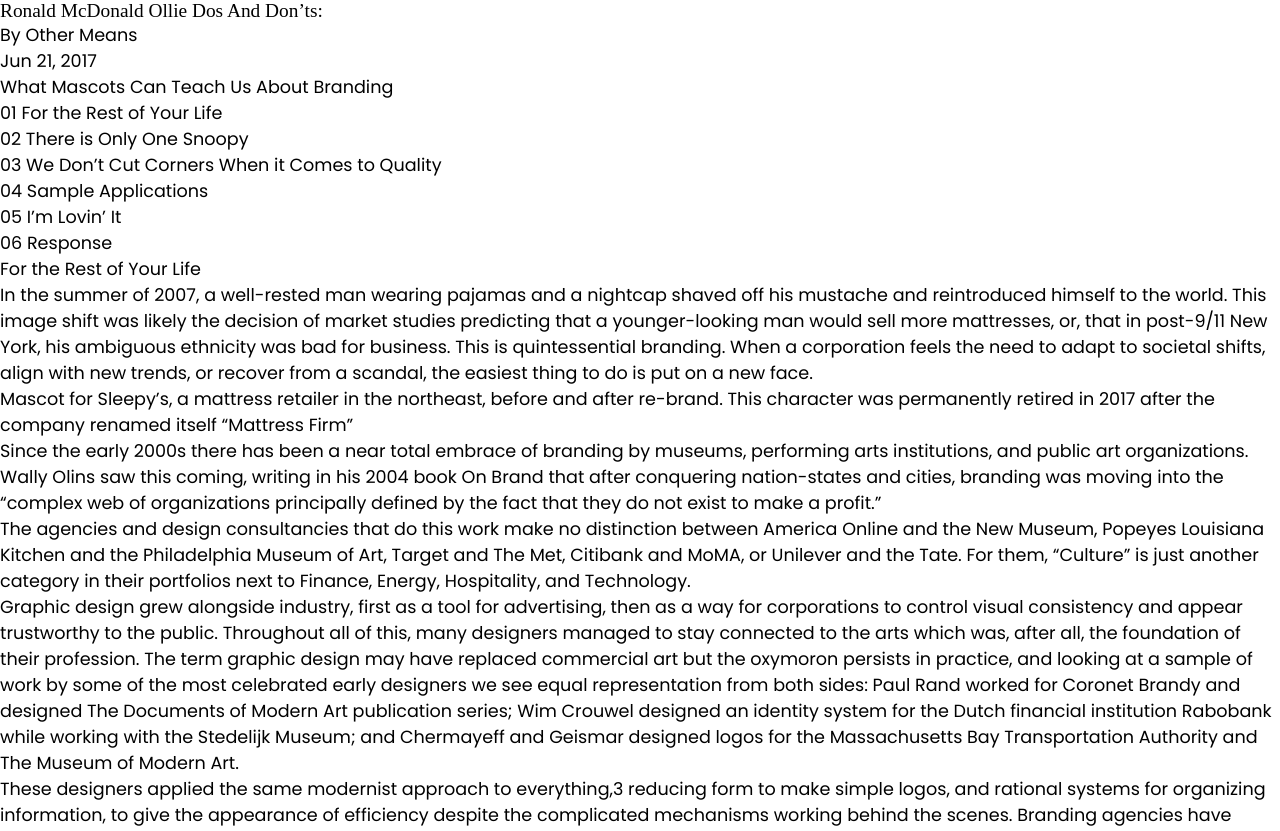
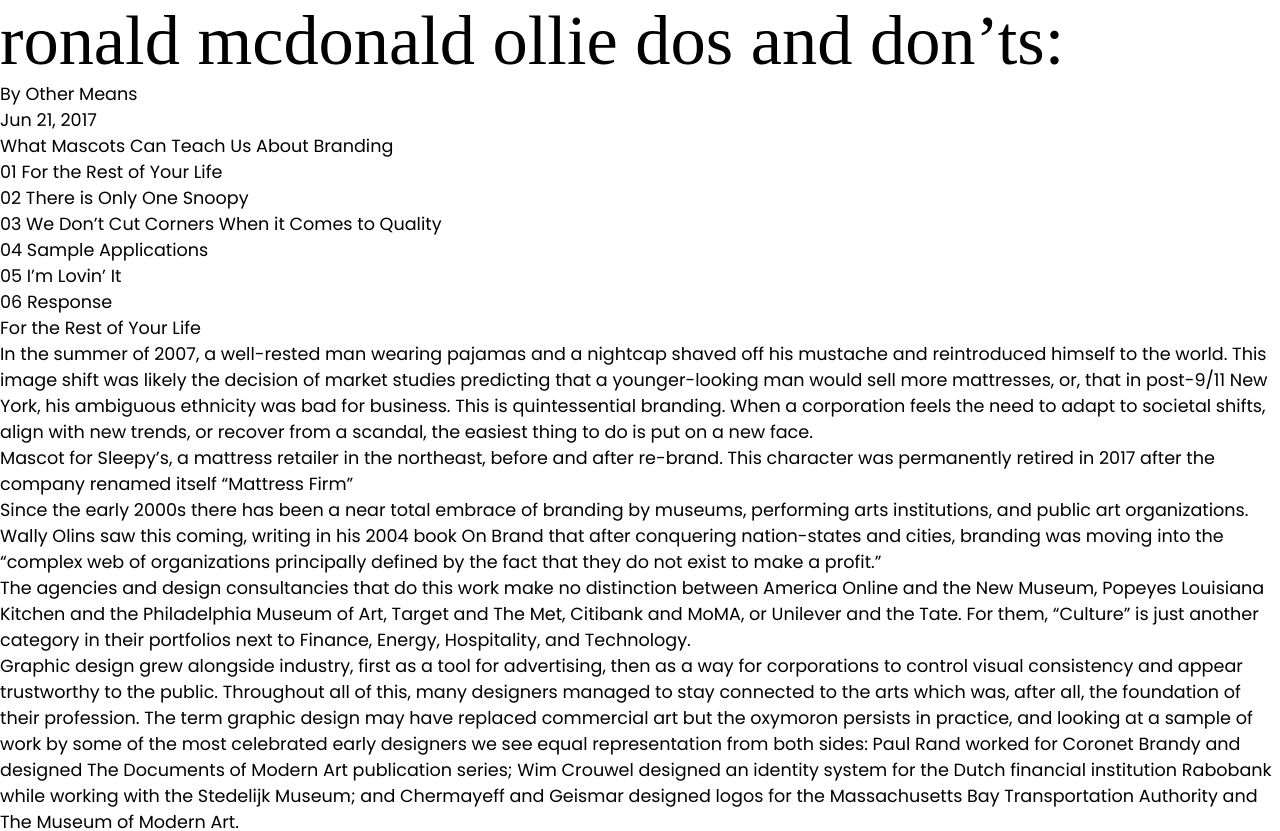
Before and after one commit to natayyon/binding, a plain HTML site: page direction-1/index.html in a window 1280 px wide. Shown: the top 831 px of the page. Drawn offline with Linux system fonts and the light colour scheme; a web font is replaced by a local one.

Commit message:
Update style.css

```diff
--- a/direction-1/style.css
+++ b/direction-1/style.css
@@ -17,6 +17,7 @@ font-family: Poppins;
 	--space-md: calc(var(--space-sm)*2);
 	--space-lg: calc(var(--space-sm)*3);
 	--space-xl: calc(var(--space-sm)*4);
+	--space-xxl:calc(var(--space-sm)*8);
 	--page-padding: clamp(var(--space-sm), 4vw, var(--space-md));
 
 }
@@ -27,5 +28,6 @@ body{
 
 h1{
 	font-family: Cal Sans;
-	font-size: 1.1rem;
+	font-size: var(--space-xl);
+	text-transform: lowercase;
 }
```
